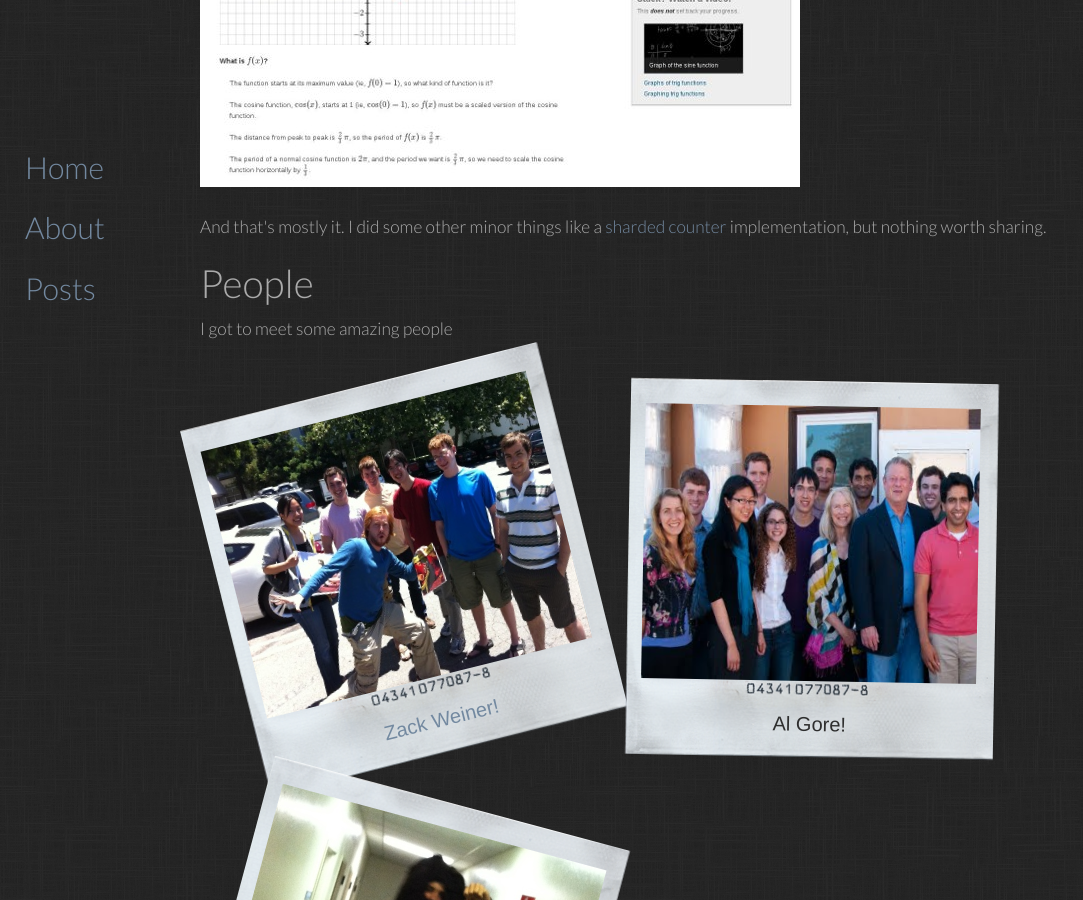
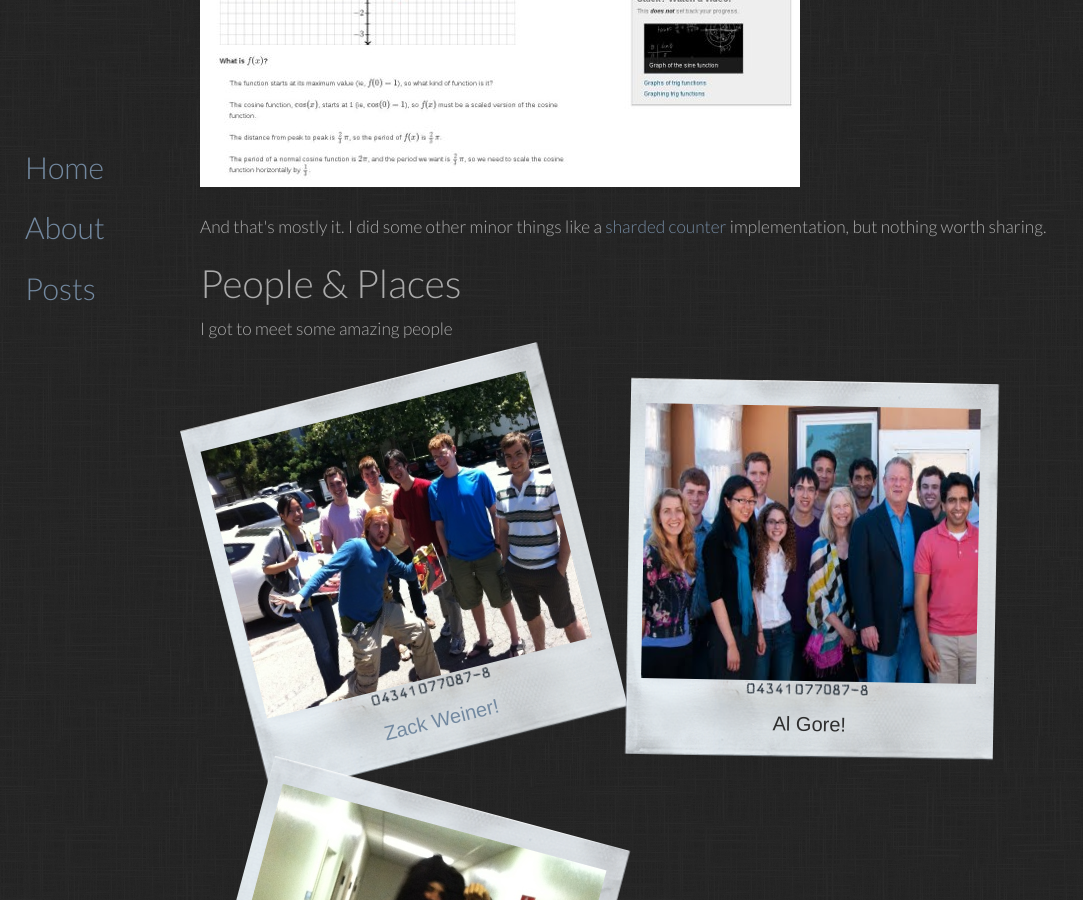
Before and after one commit to joelburget/website, a Jekyll site: the page built from _posts/2012-1-6-khan-summer.html, in a window 1280 px wide and 900 px high, scrolled down 1497 px. Shown: the whole window, without its empty margins (0-1083 px from the left). Built offline with Jekyll 4.4.1, drawn with Linux system fonts in a browser that asks for light colours; nearby versions of some CDN libraries; some web fonts are replaced.

Commit message:
This structure makes more sense

```diff
--- a/_posts/2012-1-6-khan-summer.html
+++ b/_posts/2012-1-6-khan-summer.html
@@ -40,7 +40,7 @@ header: |
   <p>To finish out the summer I spent about a month working on a system for teachers and students to view completed problems as a timeline showing when the student asked for hints and submitted answers, as well as showing what the exercises looked like to the student at that point. Below you can see one of my timelines from the exercise "Graphs of sine and cosine".</p>
   <img src="/media/img/summer/timeline.jpg" alt="Example Timeline" width=600px height=406px>
   <p>And that's mostly it. I did some other minor things like a <a href="http://code.google.com/appengine/articles/sharding_counters.html">sharded counter</a> implementation, but nothing worth sharing.</p>
-  <h2>People</h2>
+  <h2>People & Places</h2>
   <p>I got to meet some amazing people</p>
   <div id=gallery1>
     <figure class=polaroid>
```
